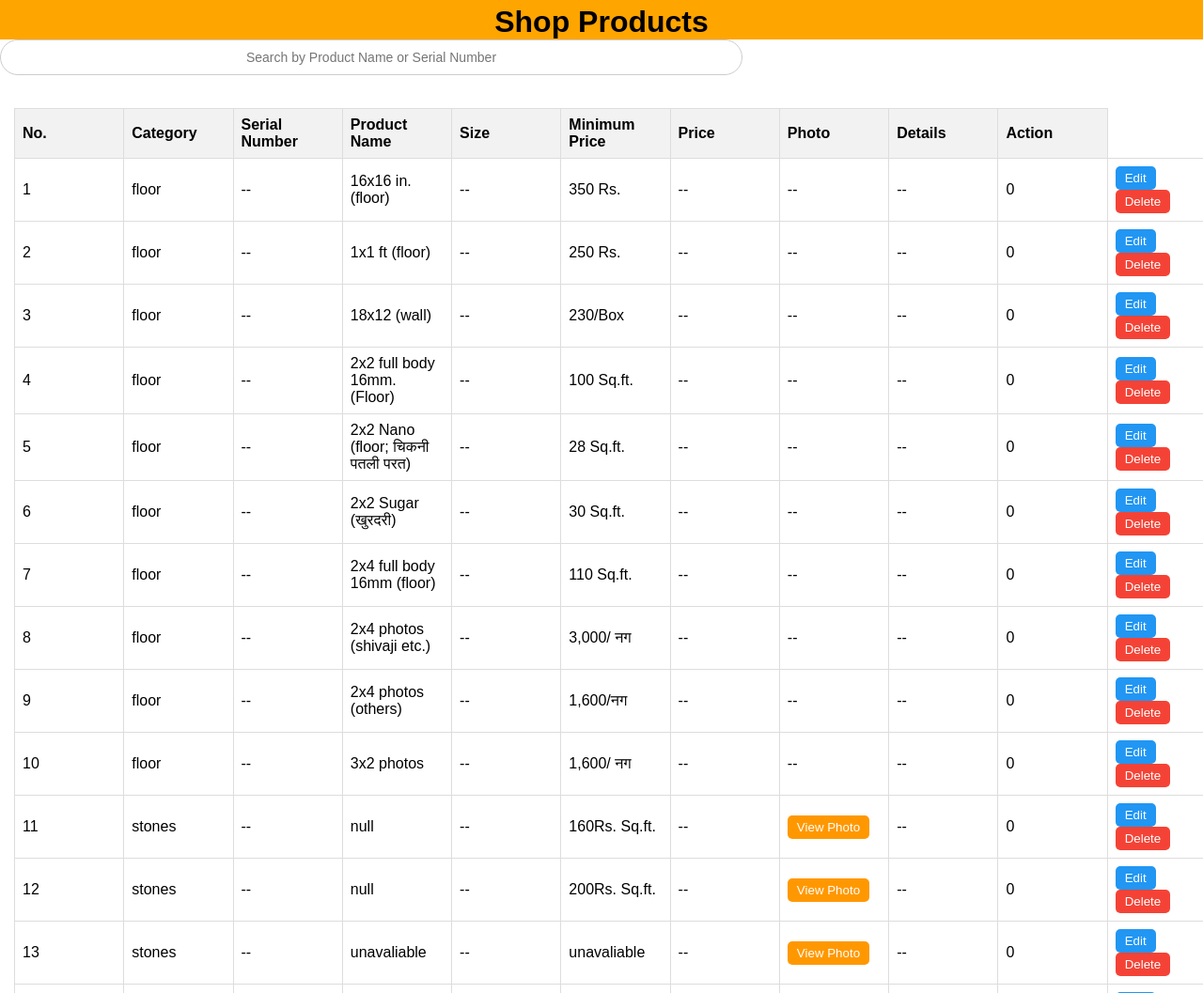
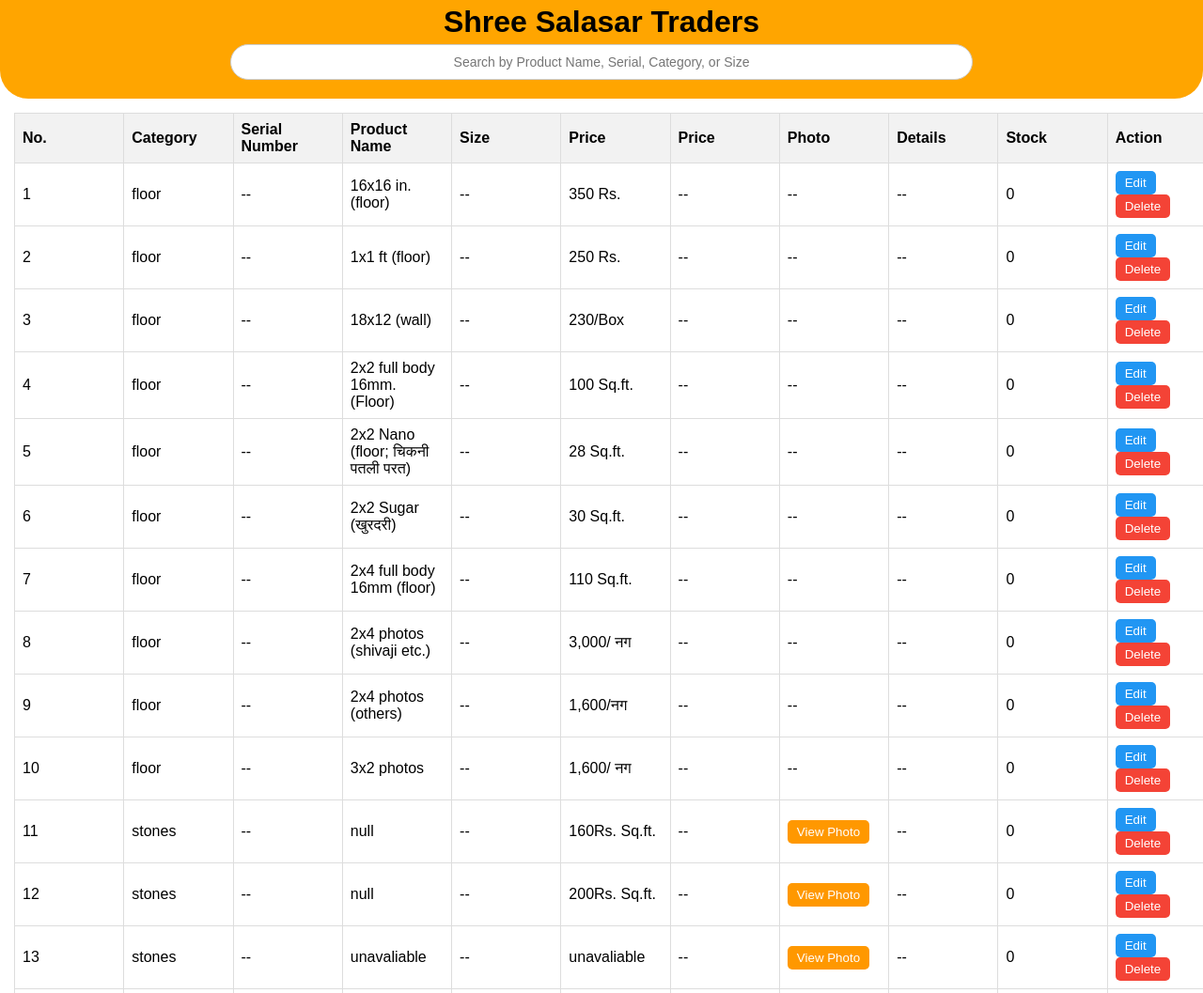
Before and after one commit to Kumaraayush8905/shop-management, a plain HTML site: page Index.html in a window 1280 px wide. Shown: the top 1057 px of the page at 94% size. Drawn offline with Linux system fonts and the light colour scheme.

Commit message:
Update Index.html

```diff
--- a/Index.html
+++ b/Index.html
@@ -5,16 +5,12 @@
     <meta name="viewport" content="width=device-width, initial-scale=1.0">
     <title>Shop Products</title>
     <link rel="stylesheet" href="styles.css">
-        <!-- Firebase SDKs (नया वर्जन 11.6.0) -->
-        <script src="https://www.gstatic.com/firebasejs/11.6.0/firebase-app.js"></script>
-        <script src="https://www.gstatic.com/firebasejs/11.6.0/firebase-firestore.js"></script>
-        <script src="https://www.gstatic.com/firebasejs/11.6.0/firebase-storage.js"></script>
-        <!-- Firebase कॉन्फ़िगरेशन फाइल -->
-        <script src="firebase-config.js"></script>
 </head>
 <body>
-    <h1>Shop Products</h1>
-    <input type="text" id="searchInput" placeholder="Search by Product Name or Serial Number">
+    <h1>Shree Salasar Traders</h1>
+    <div class="search-container">
+        <input type="text" id="searchInput" placeholder="Search by Product Name, Serial, Category, or Size">
+    </div>
     <table id="productTable">
         <thead>
             <tr>
@@ -23,40 +19,43 @@
                 <th>Serial Number</th>
                 <th>Product Name</th>
                 <th>Size</th>
-                <th>Minimum Price</th>
+                <th>Price</th>
                 <th>Price</th>
                 <th>Photo</th>
                 <th>Details</th>
+                <th>Stock</th>
                 <th>Action</th>
             </tr>
         </thead>
-        <tbody>
-            <!-- Products will be added here dynamically -->
-        </tbody>
+        <tbody></tbody>
     </table>
 
-    <h2>Add New Product</h2>
+    <details id="details">
+        <summary id="summary">Add New Product</summary>
         <form id="addProductForm">
             <input type="number" id="insertAt" placeholder="Insert at No. (Optional)">
             <input type="text" id="category" placeholder="Category" required>
-        <input type="text" id="serial" placeholder="Serial Number" required>
-        <input type="text" id="name" placeholder="Product Name" required>
+            <input type="text" id="serial" placeholder="Serial Number" >
+            <input type="text" id="name" placeholder="Product Name" >
             <input type="text" id="size" placeholder="Size">
             <input type="text" id="minPrice" placeholder="Minimum Price">
-        <input type="text" id="price" placeholder="Price" required>
-        <div id="photoSection">
-            <button type="button" id="cameraBtn">Photo insert by camera</button>
-            <button type="button" id="galleryBtn">Photo browse from gallery</button>
+            <input type="text" id="price" placeholder="Price" >
+            <input type="number" id="stock" placeholder="Stock" >
+            <div id="photoSection"> Insert Photo:
+                <div class="photo-buttons">
+                <button type="button" id="cameraBtn">camera</button>
+                <button type="button" id="galleryBtn">gallery</button>
                 <input type="file" id="photoInput" accept="image/*" style="display:none;">
                 <div id="photoPreview" style="display:none;"></div>
                 <button type="button" id="cancelPhoto" style="display:none;">Cancel</button>
                 <button type="button" id="uploadPhoto" style="display:none;">Upload</button>
                 </div>
+            </div>
             <input type="text" id="details" placeholder="Details">
             <button type="submit">Add Product</button>
         </form>
+    </details>
 
-    <!-- Edit Product Modal -->
     <div id="editModal" class="modal">
         <div class="modal-content">
             <span class="close">×</span>
@@ -64,11 +63,12 @@
             <form id="editProductForm">
                 <input type="hidden" id="editIndex">
                 <input type="text" id="editCategory" placeholder="Category" required>
-                <input type="text" id="editSerial" placeholder="Serial Number" required>
-                <input type="text" id="editName" placeholder="Product Name" required>
+                <input type="text" id="editSerial" placeholder="Serial Number" >
+                <input type="text" id="editName" placeholder="Product Name" >
                 <input type="text" id="editSize" placeholder="Size">
                 <input type="text" id="editMinPrice" placeholder="Minimum Price">
-                <input type="text" id="editPrice" placeholder="Price" required>
+                <input type="text" id="editPrice" placeholder="Price" >
+                <input type="number" id="editStock" placeholder="Stock" >
                 <div id="editPhotoSection">
                     <button type="button" id="editCameraBtn">Photo insert by camera</button>
                     <button type="button" id="editGalleryBtn">Photo browse from gallery</button>
@@ -76,6 +76,7 @@
                     <div id="editPhotoPreview" style="display:none;"></div>
                     <button type="button" id="editCancelPhoto" style="display:none;">Cancel</button>
                     <button type="button" id="editUploadPhoto" style="display:none;">Upload</button>
+                    <button type="button" id="removePhoto" style="display:none;">Remove Photo</button>
                 </div>
                 <input type="text" id="editDetails" placeholder="Details">
                 <button type="submit">Save Changes</button>
@@ -83,7 +84,6 @@
         </div>
     </div>
 
-    <!-- Photo View Modal -->
     <div id="photoModal" class="modal">
         <div class="modal-content">
             <span class="photo-close">×</span>
@@ -91,10 +91,9 @@
         </div>
     </div>
 
-    <div id="notification" style="display:none; position:fixed; top:10px; right:10px; background-color:#4CAF50; color:white; padding:10px;"></div>
+    <div id="notification" style="display:none; position:fixed; top:10px; right:10px; color:white; padding:10px; border-radius:5px;"></div>
+    <br><br><br><br><br><br><br><br><br><br>
 
     <script src="script.js"></script>
 </body>
 </html>
-
-F:\SD Card\Web devlopment\Web Dev by Apna college\Java Script project\stock list
```
Lines whose indentation alone changed are shown as unchanged.
